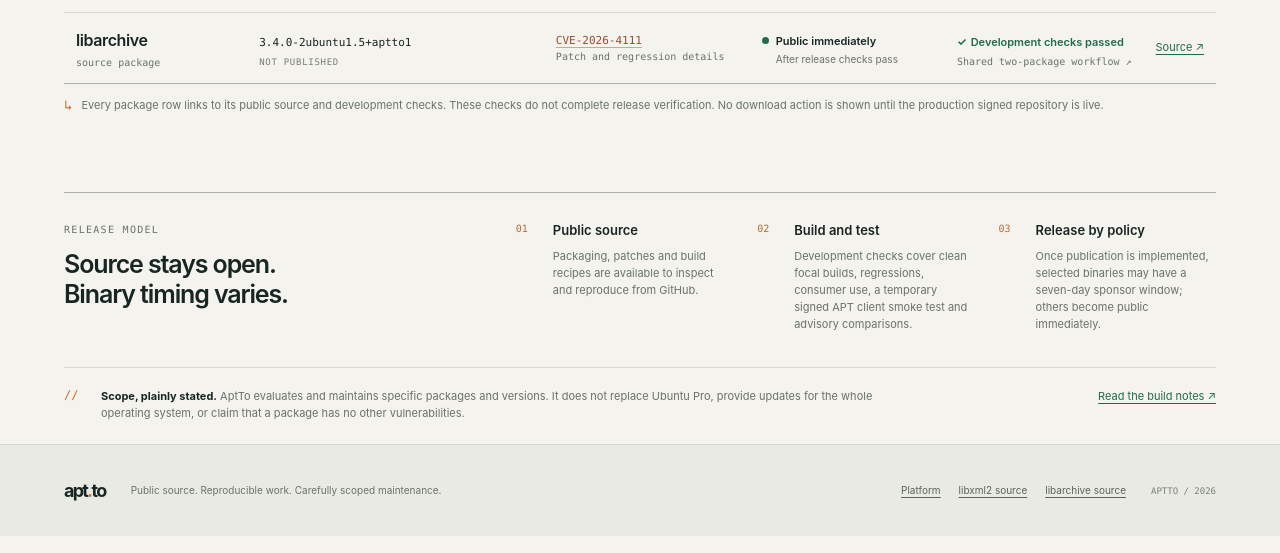
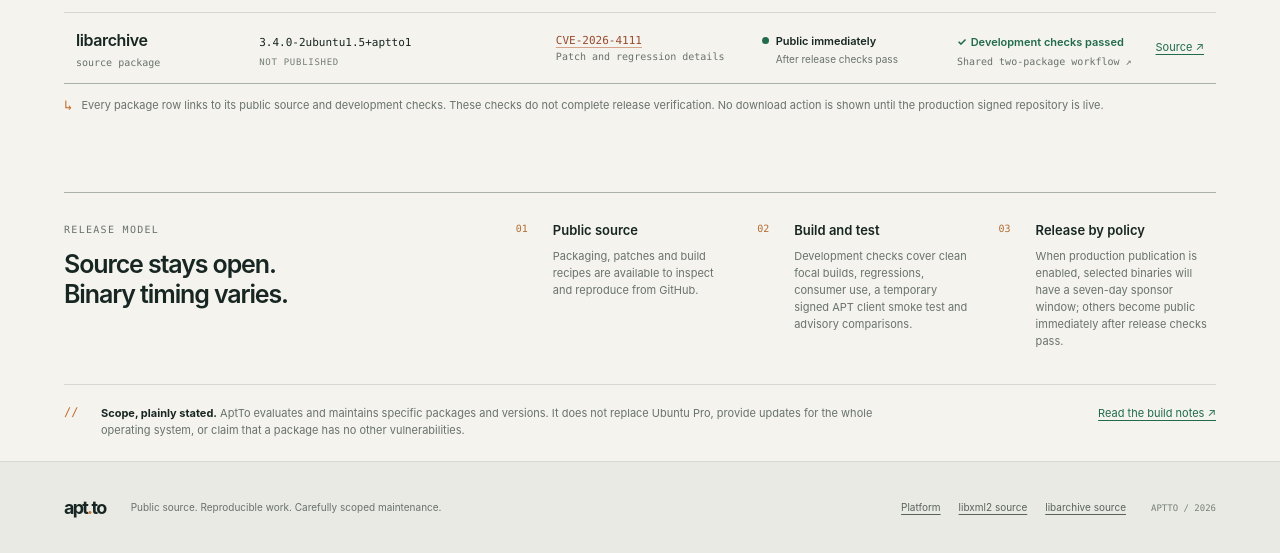
Before and after one commit to apt-to/platform, a plain HTML site: page site/index.html in a window 1280 px wide. Shown: the part 808-1361 px from the top of the page. Drawn offline with Linux system fonts and the light colour scheme.

Commit message:
Clarify publication policy on catalogue

```diff
--- a/site/index.html
+++ b/site/index.html
@@ -111,7 +111,7 @@
           </article>
           <article class="process-step">
             <span class="step-number">03</span>
-            <div><h3>Release by policy</h3><p>Once publication is implemented, selected binaries may have a seven-day sponsor window; others become public immediately.</p></div>
+            <div><h3>Release by policy</h3><p>When production publication is enabled, selected binaries will have a seven-day sponsor window; others become public immediately after release checks pass.</p></div>
           </article>
         </div>
       </section>
```
